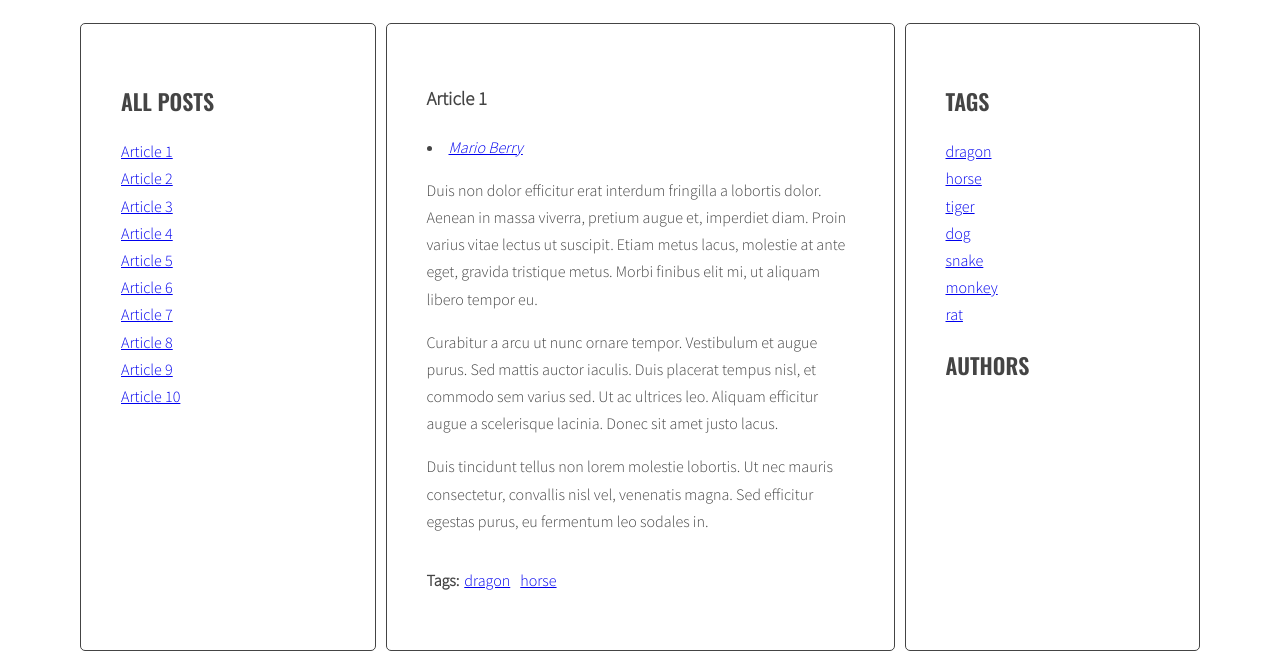
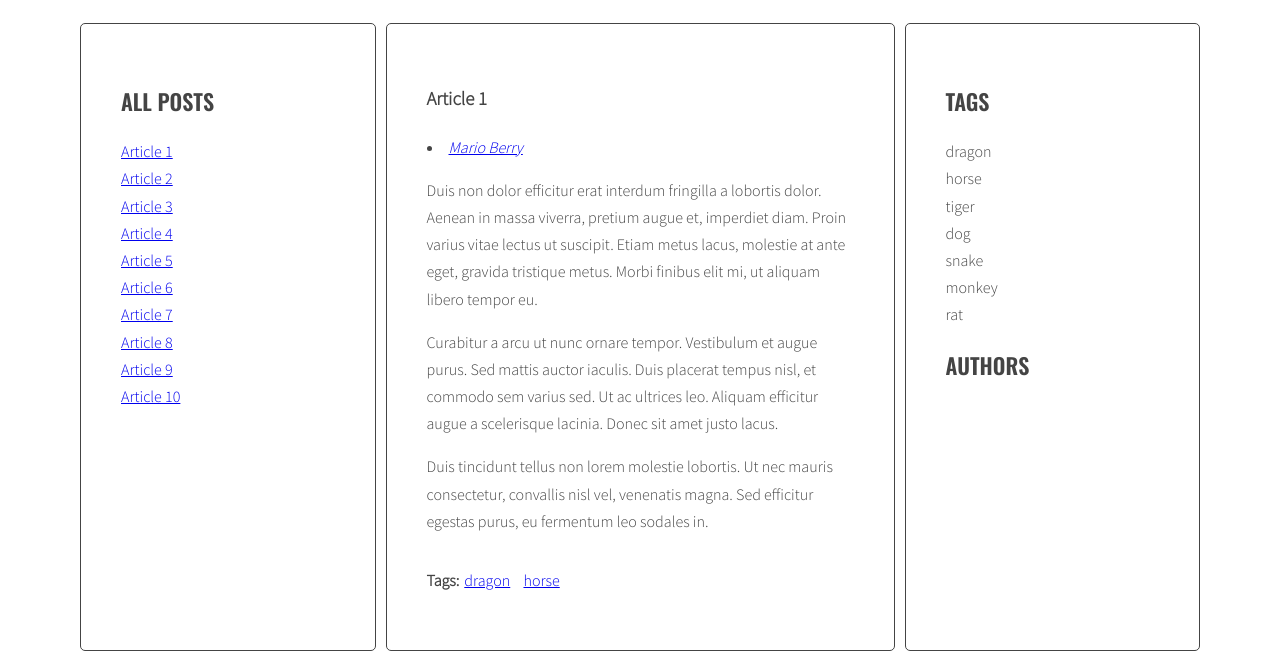
Before and after one commit to MateuszCrono/Blog-project, a website: page index.html in a window 1280 px wide. Shown: the part 220-879 px from the top of the page. Drawn offline with nearby package versions, Linux system fonts and the light colour scheme.

Commit message:
Handlebars 7.4

```diff
--- a/index.html
+++ b/index.html
@@ -215,6 +215,20 @@
         </main>
         </div>
     </div>
+    <script id="template-tag-cloud-link" type="text/x-handlebars-template">
+      {{#each tags}}
+      <li>{{ tag }}</li>
+      {{/each}}
+    </script>
+    <script id="template-author-cloud-link" type="text/x-handlebars-template">
+      {{#each tags}}
+      <li>{{ tag }}</li>
+      {{/each}}
+    </script>
+    <script id="template-article-link" type="text/x-handlebars-template">
+      <li><a href="#{{ id }}"><span>{{ title }}</span></a></li>
+    </script>
+    <script src="https://cdnjs.cloudflare.com/ajax/libs/handlebars.js/4.1.0/handlebars.min.js"></script>
     <script src="js/script.js"></script>
  </body>
 </html>
--- a/js/script.js
+++ b/js/script.js
@@ -1,4 +1,10 @@
 "use strict";
+
+const templates = {
+  articleLink: Handlebars.compile(document.querySelector('#template-article-link').innerHTML),
+  tagCloudLink: Handlebars.compile(document.querySelector('#template-tag-cloud-link').innerHTML),
+  authorCloudLink: Handlebars.compile(document.querySelector('#template-author-cloud-link').innerHTML)
+}
 
 const optArticleSelector = ".post",
   optTitleSelector = ".post-title",
@@ -49,12 +55,8 @@ function generateTitleLinks(customSelector = " ") {
     /*DONE find the title element */
     const articleTitle = article.querySelector(optTitleSelector).innerHTML;
     /*DONE get the title from the title element */
-    const linkHTML =
-      '<li><a href="#' +
-      articleId +
-      '"><span>' +
-      articleTitle +
-      "</span></a></li>";
+    const linkHTMLData = {id: articleId, title: articleTitle};
+    const linkHTML = templates.articleLink(linkHTMLData);
     /*DONE  create HTML of the link */
     // titleList.innerHTML = titleList.innerHTML + linkHTML;
     titleList.insertAdjacentHTML("beforeend", linkHTML);
@@ -95,19 +97,19 @@ function calculateTagClass(count, params) {
 }
 
 function calculateAuthorsParams(authors) {
-  const paramsa = {
+  const params = {
     max: 0,
     min: 999999,
   };
   for (let author in authors) {
-    if (authors[author] > paramsa.max) {
-      paramsa.max = authors[author];
+    if (authors[author] > params.max) {
+      params.max = authors[author];
     }
-    if (authors[author] < paramsa.max) {
-      paramsa.min = authors[author];
+    if (authors[author] < params.max) {
+      params.min = authors[author];
     }
   }
-  return paramsa;
+  return params;
 }
 function calculateAuthorClass(count, params) {
   const normalizedCount = count - params.min;
@@ -140,9 +142,8 @@ function generateTags() {
     /* START LOOP: for each tag */
     for (let tag of articleTagsArray) {
       /* generate HTML of the link */
-      const linkHTML =
-        '<li><a href="#tag-' + tag + '"><span>' + tag + "</span></a></li>";
-
+        const linkHTMLData = {id: tag, title: tag};
+        const linkHTML = templates.articleLink(linkHTMLData);
       /* add generated code to html variable */
       html = html + linkHTML;
       /* [NEW] check if this link is NOT already in allTags */
@@ -161,23 +162,21 @@ function generateTags() {
 
   const tagsParams = calculateTagsParams(allTags);
   /* [NEW]create variable for all links HTML code */
-  let allTagsHTML = "";
+  const allTagsData = {tags: []};
   /* [NEW] START LOOP: for each tag in all Tags: */
   for (let tag in allTags) {
     /* [NEW] generate code of a link and add it to allTagsHTML */
-    const tagLinkHTML =
-      '<li class=" ' +
-      calculateTagClass(allTags[tag], tagsParams) +
-      '"><a href="#tag-' +
-      tag +
-      '">' +
-      tag +
-      "</a></li>";
-    allTagsHTML += tagLinkHTML;
+
+      allTagsData.tags.push({
+        tag: tag,
+        count: allTags[tag],
+        className: calculateTagClass(allTags[tag], tagsParams)
+      });
     /* [NEW] END LOOP: for each tag in allTags: */
   }
   /* [NEW] add html from allTags to tagList */
-  tagList.innerHTML = allTagsHTML;
+tagList.innerHTML = templates.tagCloudLink(allTagsData);
+console.log(allTagsData);
 }
 
 generateTags();
@@ -226,6 +225,8 @@ function addClickListenersToTags() {
 addClickListenersToTags();
 
 function generateAuthors() {
+  // Create new variable with empty opject
+  let AllAuthors = {};
   /* find all articles */
   const articles = document.querySelectorAll(optArticleSelector);
   /* START LOOP: for every article: */
@@ -233,21 +234,36 @@ function generateAuthors() {
     /* find tags wrapper */
     const authorWrapper = article.querySelector(optArticleAuthorSelector);
     /* make html variable with empty string */
-    // let html = " ";
+    let html = " ";
     // get tags from data-author attribute //
     const authorTag = article.getAttribute("data-author");
     // generate html of the link //
-    const authorHTML =
-      '<li><a href="#tag-author' +
-      authorTag +
-      '"><span>' +
-      authorTag +
-      "</span></a></li>";
+    const linkHTMLData = {id: authorTag, title: authorTag};
+    const authorHTML = templates.articleLink(linkHTMLData);
     /* add generated code to html variable */
-    // html = html + authorHTML;
+    html = html + authorHTML;
+    /* [NEW] check if this link is NOT already in allTags */
+    if (!AllAuthors.hasOwnProperty(authorTag)) {
+      /* [NEW] add tag to allTags object */
+      AllAuthors[authorTag] = 1;
+    } else {
+      AllAuthors[authorTag]++;
+    }
     // End LOOP //
     authorWrapper.innerHTML = authorHTML;
   }
+  const authorList = document.querySelector(optAuthorsListSelector);
+  const authorParams = calculateAuthorsParams(AllAuthors);
+  const allAuthorsData = { authors: [] };
+  // start loop for each author from all authors
+  for (let author of AllAuthors) {
+    AllAuthorsData.authors.push({
+      author: author,
+      count: AllAuthors[author],
+      className: calculateAuthorsClass(AllAuthors[author], authorParams),
+    });
+  }
+  authorList.innerHTML = templates.AuthorCloudLink(allAuthorsData);
 }
 
 generateAuthors();
```
Also changed, not shown: .eslintrc.json.
